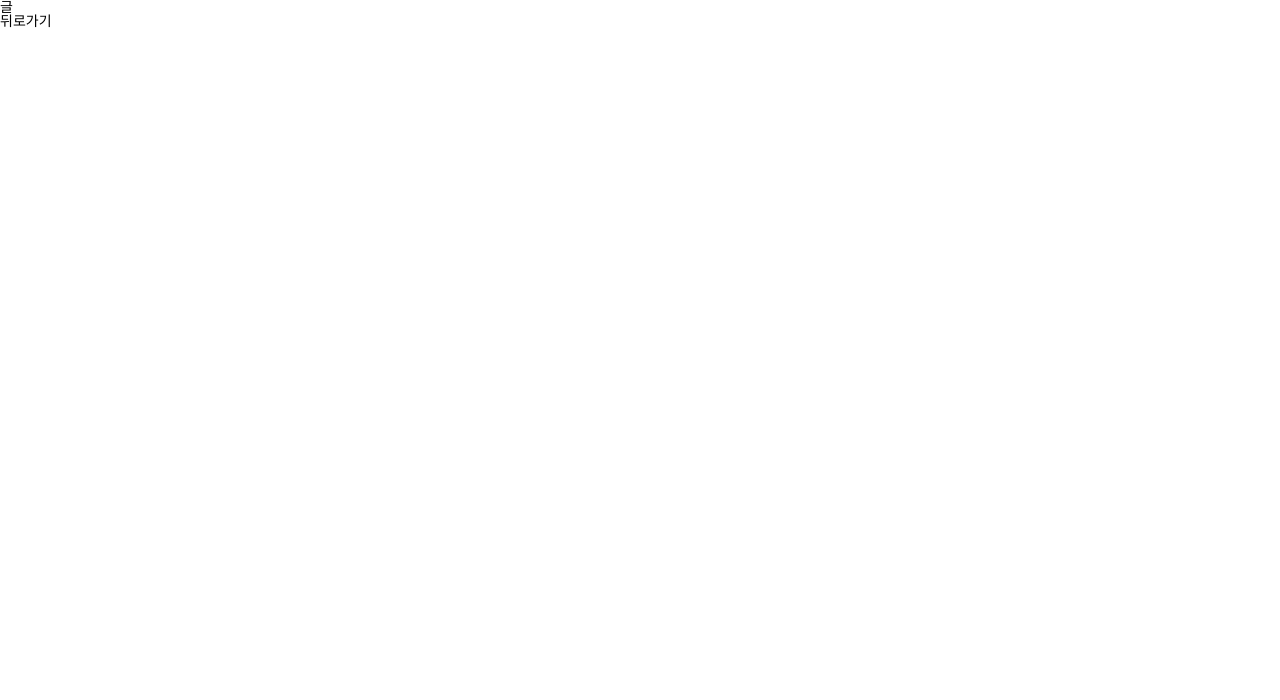
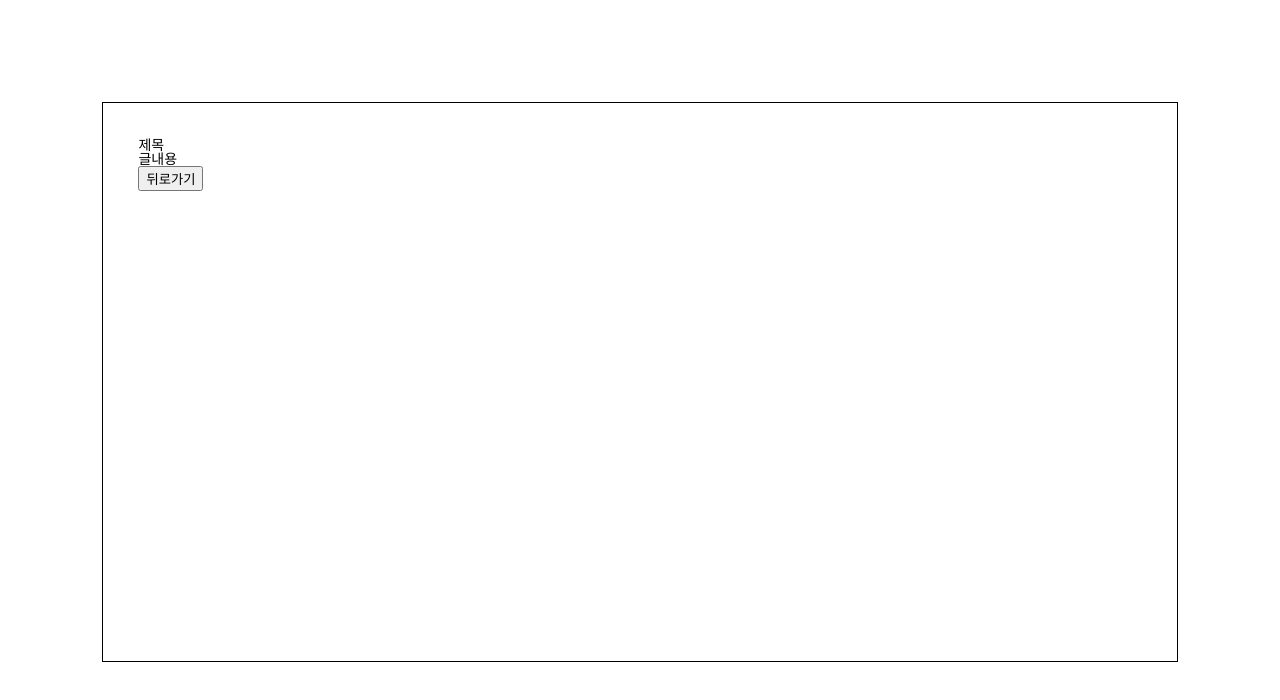
Before and after one commit to soon327/solidarite, a React (Create React App) app: page /1 in a window 1280 px wide. Shown: the top 700 px of the page. Built offline with nearby package versions, Linux system fonts and the light colour scheme.

Commit message:
[Add] memorize scroll,state

```diff
--- /dev/null
+++ b/src/components/pages/DetailPage/Sections/ContentBox.tsx
@@ -0,0 +1,12 @@
+import React from 'react';
+
+export default function ContentBox() {
+  return (
+    <article>
+      <header>
+        <h2>제목</h2>
+      </header>
+      <div>글내용</div>
+    </article>
+  );
+}
--- a/src/components/pages/DetailPage/index.tsx
+++ b/src/components/pages/DetailPage/index.tsx
@@ -1,10 +1,29 @@
-import React from 'react';
+import React, { useEffect } from 'react';
+import { RouteComponentProps, useHistory } from 'react-router-dom';
+import styled from 'styled-components';
+import ContentBox from './Sections/ContentBox';
 
-export default function DetailPage() {
+export default function DetailPage(props: RouteComponentProps) {
+  const history = useHistory();
+
+  useEffect(() => console.log('props::::', props));
+
+  const handleBackButton = () => {
+    history.push('/', props.location.state);
+  };
   return (
-    <main>
-      <article>글</article>
-      <footer>뒤로가기</footer>
-    </main>
+    <MAIN>
+      <ContentBox />
+      <footer>
+        <button onClick={handleBackButton}>뒤로가기</button>
+      </footer>
+    </MAIN>
   );
 }
+
+const MAIN = styled.main`
+  border: 1px solid;
+  height: 70vh;
+  margin: 8vw;
+  padding: 35px;
+`;
--- a/src/components/pages/MainPage/Sections/ContentsBox.tsx
+++ b/src/components/pages/MainPage/Sections/ContentsBox.tsx
@@ -1,9 +1,9 @@
 import React, { useEffect, useCallback } from 'react';
-import { Link } from 'react-router-dom';
+import { Link, useHistory } from 'react-router-dom';
 import styled from 'styled-components';
 import server from '../../../../api';
 import { useInfiniteScroll } from '../../../../utils/useInfiniteScroll';
-import { Data } from '../';
+import { Data, LocationStateType } from '../';
 
 interface ContentsBoxProps {
   tab: 'a' | 'b';
@@ -12,10 +12,17 @@ interface ContentsBoxProps {
   search: string | null;
   data: Data[];
   setData: (data: Data[]) => void;
+  locationState: LocationStateType | null;
 }
 
-export default function ContentsBox({ tab, page, setPage, search, data, setData }: ContentsBoxProps): JSX.Element {
+export default function ContentsBox({ tab, page, setPage, search, data, setData, locationState }: ContentsBoxProps): JSX.Element {
+  const history = useHistory();
+
   useEffect(() => {
+    if (locationState) {
+      window.scrollTo(0, locationState.scroll);
+      return;
+    }
     getData();
   }, [tab, page, search]);
 
@@ -30,7 +37,12 @@ export default function ContentsBox({ tab, page, setPage, search, data, setData
   // infinite scroll callback
   const onIntersect: IntersectionObserverCallback = useCallback(
     ([{ isIntersecting, target }], observer) => {
+      console.log('infinite----');
       if (isIntersecting) {
+        // location.state값이 있으면 값을 초기화해서 getData가 실행되도록 한다.
+        if (locationState) {
+          history.replace('', null);
+        }
         setPage((page: number) => page + 1);
         observer.unobserve(target);
       }
@@ -40,18 +52,28 @@ export default function ContentsBox({ tab, page, setPage, search, data, setData
 
   const [setTarget] = useInfiniteScroll(onIntersect);
 
+  const handleDetail = (post: Data) => {
+    history.push(`/${post.type}?id=${post.id}`, {
+      tab,
+      page,
+      search,
+      data,
+      scroll: window.scrollY,
+    });
+  };
+
   return (
     <ul>
       {data.map((post, idx: number) => {
         return (
-          <POST_LIST key={idx} ref={idx === data.length - 1 ? setTarget : null}>
-            <Link to={`/${post.type}?id=${post.id}`}>
-              <h3>
-                <ID>{post.id}. </ID>
-                {post.title}
-              </h3>
-              <CONTENT>{post.content}</CONTENT>
-            </Link>
+          <POST_LIST key={idx} ref={idx === data.length - 1 ? setTarget : null} onClick={() => handleDetail(post)}>
+            {/* <Link to={`/${post.type}?id=${post.id}`}> */}
+            <h3>
+              <ID>{post.id}. </ID>
+              {post.title}
+            </h3>
+            <CONTENT>{post.content}</CONTENT>
+            {/* </Link> */}
           </POST_LIST>
         );
       })}
--- a/src/components/pages/MainPage/Sections/PostTab.tsx
+++ b/src/components/pages/MainPage/Sections/PostTab.tsx
@@ -1,4 +1,5 @@
 import React from 'react';
+import { useHistory } from 'react-router';
 import { Data } from '../';
 
 interface PostTabProps {
@@ -8,8 +9,10 @@ interface PostTabProps {
   setPage: (page: number) => void;
 }
 export default function PostTab({ tab, setTab, setData, setPage }: PostTabProps): JSX.Element {
+  const history = useHistory();
   const changeTab = (key: 'a' | 'b') => {
     if (tab !== key) {
+      history.replace('', null);
       setPage(0);
       setData([]);
       setTab(key);
--- a/src/components/pages/MainPage/Sections/SearchBox.tsx
+++ b/src/components/pages/MainPage/Sections/SearchBox.tsx
@@ -1,18 +1,34 @@
-import React, { useRef } from 'react';
+import React, { useEffect, useRef } from 'react';
+import { useHistory } from 'react-router';
 import { faSearch } from '@fortawesome/free-solid-svg-icons';
 import { FontAwesomeIcon } from '@fortawesome/react-fontawesome';
 import styled from 'styled-components';
-import { Data } from '../';
+import { Data, LocationStateType } from '../';
 
 interface SearchBoxProps {
   setSearch: (search: string) => void;
   setData: (data: Data[]) => void;
+  setPage: (page: number) => void;
+  locationState: LocationStateType | null;
 }
-export default function SearchBox({ setSearch, setData }: SearchBoxProps): JSX.Element {
+export default function SearchBox({ setSearch, setData, setPage, locationState }: SearchBoxProps): JSX.Element {
+  const history = useHistory();
   const inputRef = useRef<HTMLInputElement>(null);
+
+  useEffect(() => {
+    if (locationState) {
+      if (inputRef.current) {
+        inputRef.current.value = locationState.search;
+      }
+    }
+  }, []);
 
   const changeInput = () => {
     if (inputRef.current) {
+      if (locationState) {
+        history.replace('', null);
+      }
+      setPage(0);
       setData([]);
       setSearch(inputRef.current.value);
     }
--- a/src/components/pages/MainPage/index.tsx
+++ b/src/components/pages/MainPage/index.tsx
@@ -1,4 +1,5 @@
-import React, { useState } from 'react';
+import React, { useState, useEffect } from 'react';
+import { RouteComponentProps } from 'react-router-dom';
 import styled from 'styled-components';
 import SearchBox from './Sections/SearchBox';
 import PostTab from './Sections/PostTab';
@@ -12,20 +13,44 @@ export interface Data {
   'createdAt': string;
 }
 
-export default function Mainpage(): JSX.Element {
+export interface LocationStateType {
+  tab: 'a' | 'b';
+  page: number;
+  search: string;
+  data: Data[];
+  scroll: number;
+}
+export default function Mainpage({ location }: RouteComponentProps<{}, {}, LocationStateType | null>): JSX.Element {
   const [tab, setTab] = useState<'a' | 'b'>('a');
   const [page, setPage] = useState<number>(0);
   const [search, setSearch] = useState<string>('');
   const [data, setData] = useState<Data[]>([]);
 
+  useEffect(() => {
+    if (location.state) {
+      setTab(location.state.tab);
+      setPage(location.state.page);
+      setSearch(location.state.search);
+      setData(location.state.data);
+    }
+  }, []);
+
   return (
     <SECTION>
       <HEADER>게시물을 검색해보세요</HEADER>
       <main>
-        <SearchBox setSearch={setSearch} setData={setData} />
+        <SearchBox setSearch={setSearch} setData={setData} setPage={setPage} locationState={location.state} />
         <article>
           <PostTab tab={tab} setTab={setTab} setData={setData} setPage={setPage} />
-          <ContentsBox tab={tab} page={page} setPage={setPage} search={search} data={data} setData={setData} />
+          <ContentsBox
+            tab={tab}
+            page={page}
+            setPage={setPage}
+            search={search}
+            data={data}
+            setData={setData}
+            locationState={location.state}
+          />
         </article>
       </main>
     </SECTION>
```
